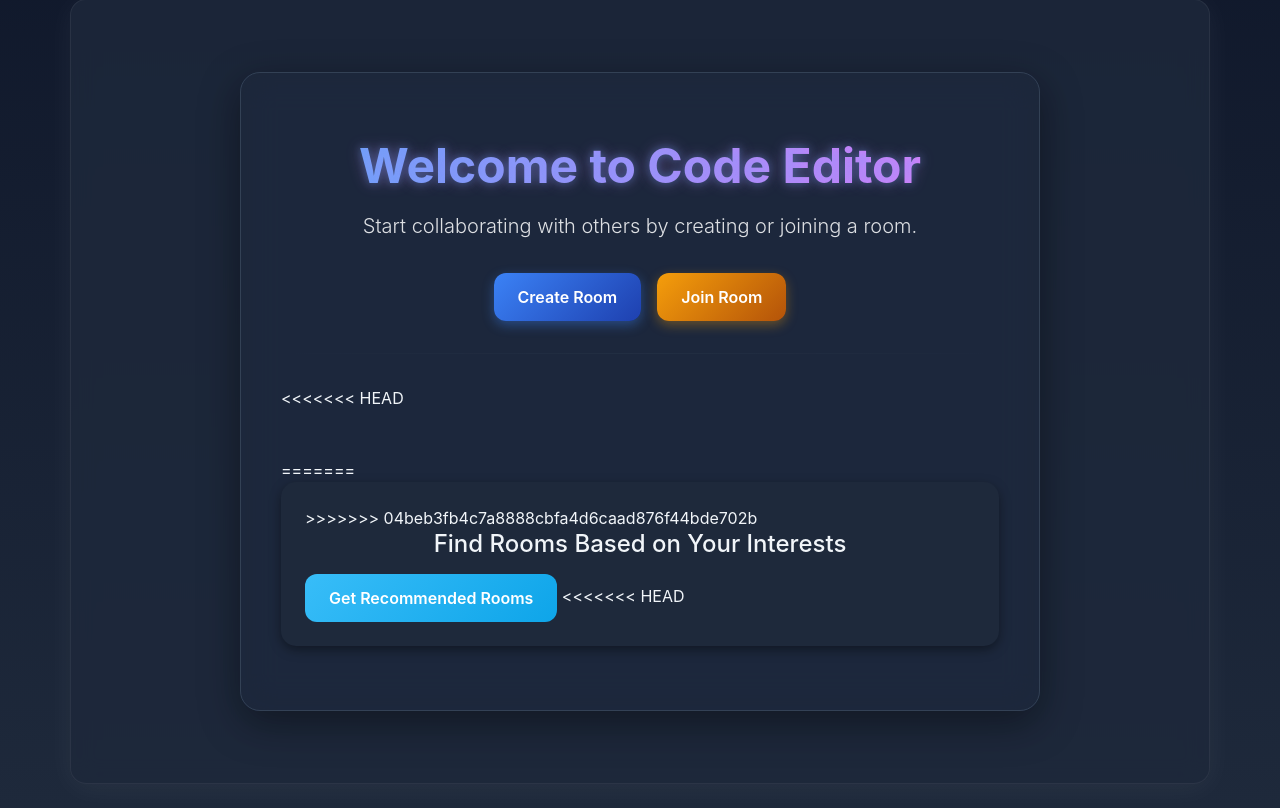
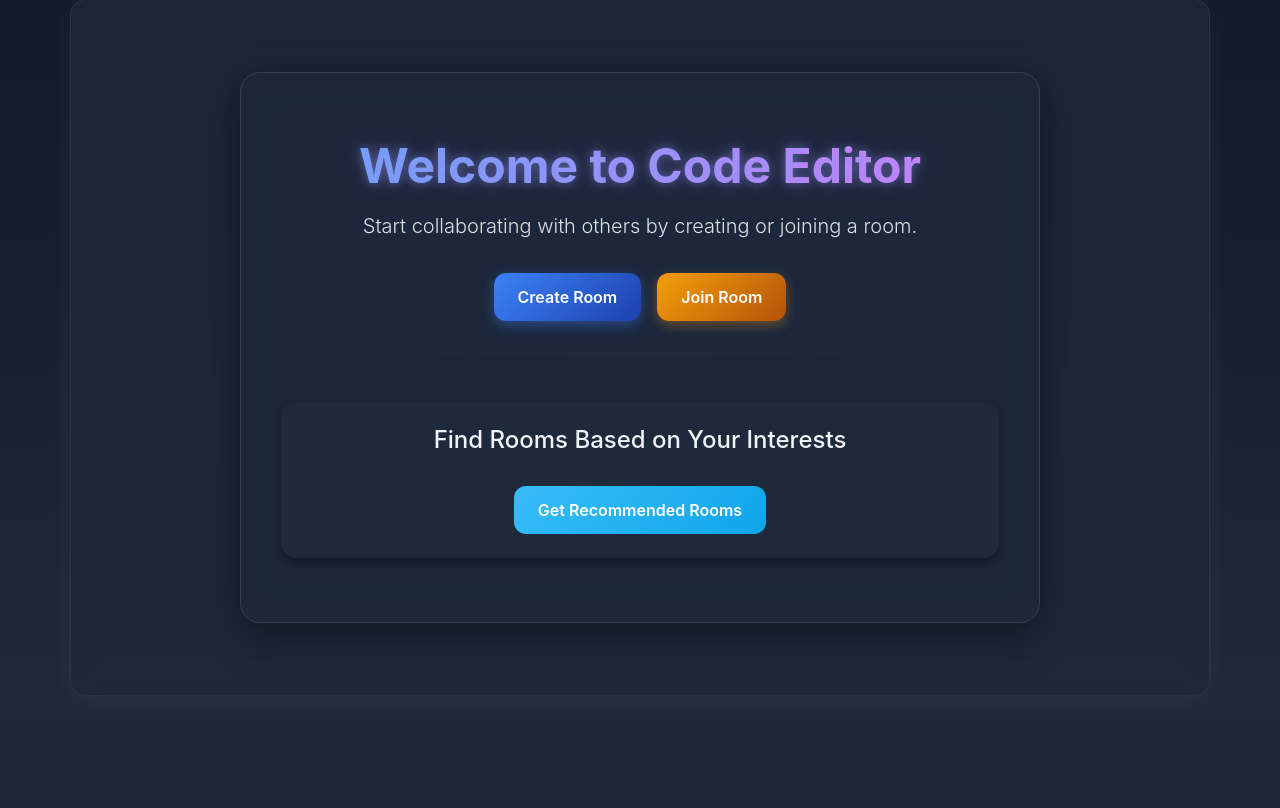
Before and after one commit to itzanway/DevHeat-CodeColab, a Django app: template code_editor/templates/code_editor/home.html in a window 1280 px wide. Shown: the part 123-931 px from the top of the page. After the commit the page ends 819 px from the top, so only its background shows below. Run offline with Django 5.2, Linux system fonts and the light colour scheme; the template is opened without the code that fills it: values that come from a table or form of the project are taken from there, others are empty; a user stored in the database is signed in; data comes from the database, SQL or seed files in the repository; both versions use the stored data as it was after the commit.

Commit message:
conflict solved

```diff
--- a/code_editor/templates/code_editor/home.html
+++ b/code_editor/templates/code_editor/home.html
@@ -200,17 +200,15 @@ h3, h4 {
         </div>
 
         <hr>
-<<<<<<< HEAD
         {% comment %} recommendations {% endcomment %}
         <div class="mt-5">
-=======
 
         <div class="recommendations-container">
->>>>>>> 04beb3fb4c7a8888cbfa4d6caad876f44bde702b
             <h3>Find Rooms Based on Your Interests</h3>
-            <button id="recommend-btn" class="btn btn-info">Get Recommended Rooms</button>
+            <div style="display: flex; justify-content: center; margin-top: 2rem;">
+              <button id="recommend-btn" class="btn btn-info">Get Recommended Rooms</button>
+            </div>
 
-<<<<<<< HEAD
         <div id="recommended-section" class="mt-4" style="display: none;">
             <h4>Recommended Rooms</h4>
             <ul id="recommended-rooms" class="list-group mt-2">
@@ -226,12 +224,10 @@ h3, h4 {
                     <li class="list-group-item text-muted">No recommendations available. Try updating your interests.</li>
                 {% endif %}
             </ul>
-=======
             <div id="recommended-section" class="mt-4" style="display: none;">
                 <h4>Recommended Rooms</h4>
                 <ul id="recommended-rooms" class="list-group"></ul>
             </div>
->>>>>>> 04beb3fb4c7a8888cbfa4d6caad876f44bde702b
         </div>
 
     {% else %}
```
Also changed, not shown: db.sqlite3.
